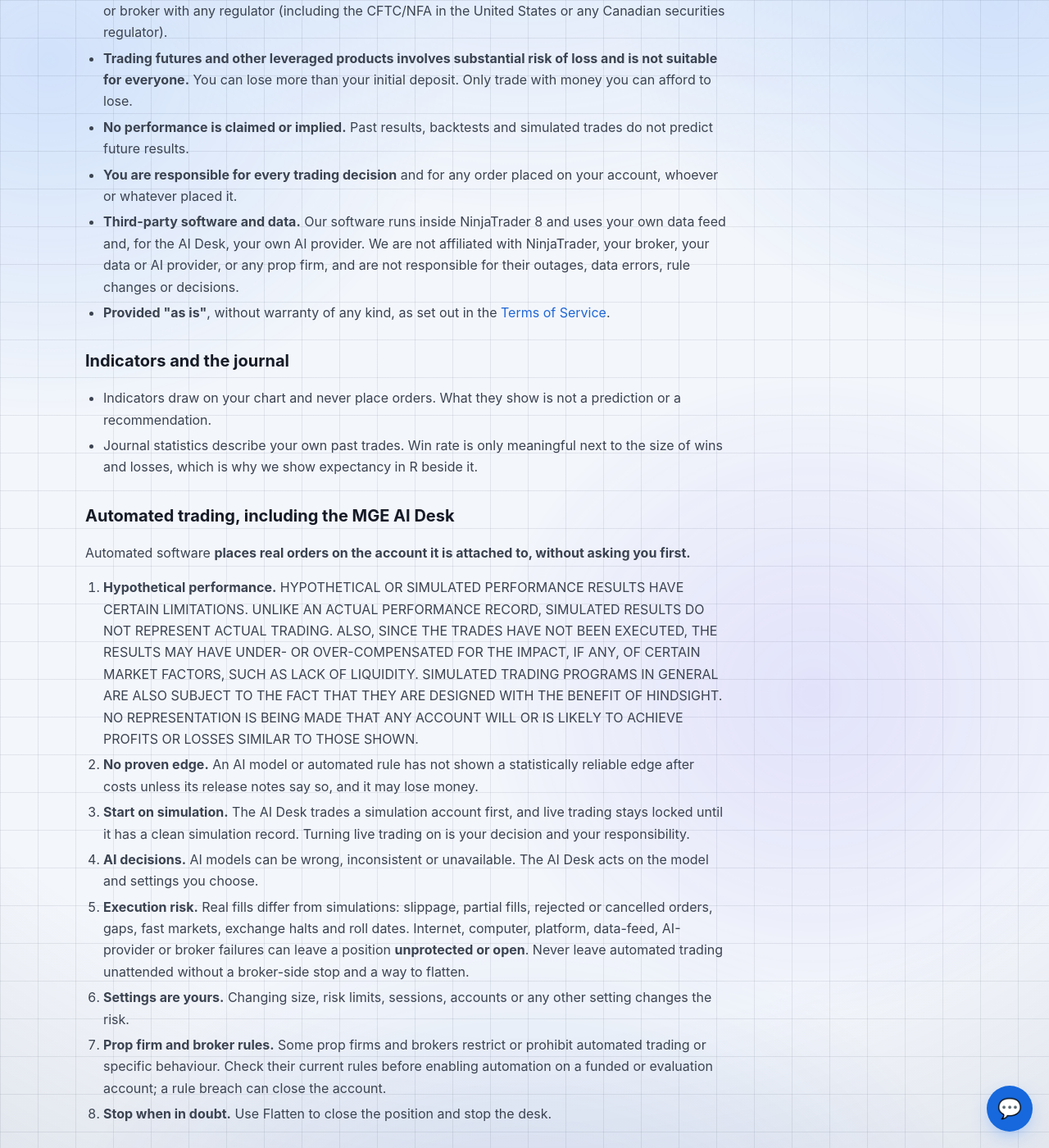
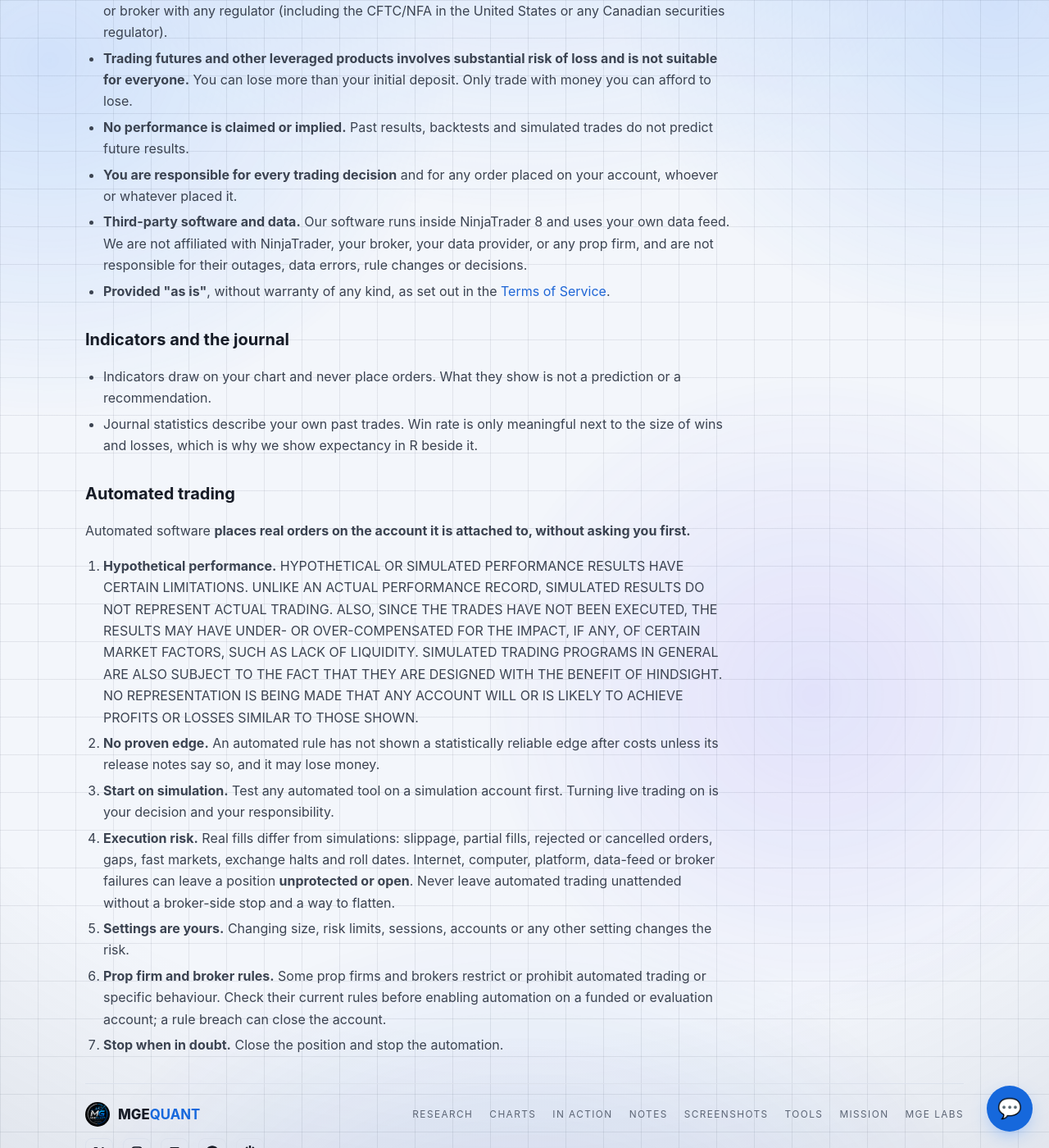
Before and after one commit to MGEQuant/MGEQuant, a Jekyll site: the page risk-disclaimer.html, which Jekyll copies as it is, in a window 1280 px wide and 1400 px high, scrolled down 597 px. Shown: the whole window at 82% size. Built offline with Jekyll 4.4.1, drawn with Linux system fonts in a browser that asks for light colours.

Commit message:
Legal pages and dev log: remove the AI desk wording until the desk is offered
Terms, privacy, risk disclaimer, refund policy and the October dev log no longer describe the AI desk
(its data flows, AI key and provider references). The risk disclaimer keeps a generic "Automated
trading" section because the homepage still shows an automated strategy video.

Co-Authored-By: Claude Sonnet 5.5 <noreply@anthropic.com>

```diff
--- a/refund-policy.html
+++ b/refund-policy.html
@@ -504,7 +504,7 @@ already paid for and then does not renew. Your journal stays readable and export
   <tr><td>Yearly</td><td>Full refund if you ask within 14 days of a yearly charge (the first purchase or a renewal). After 14 days, no refund; access continues to the end of the year.</td></tr>
   <tr><td>Any plan</td><td>Duplicate charges, charges made after you cancelled, and charges made in error are always refunded.</td></tr>
 </table>
-<p>Refunds are never given for trading results, gains or losses, live or simulated, or for AI provider, broker, data-feed or prop-firm fees,
+<p>Refunds are never given for trading results, gains or losses, live or simulated, or for broker, data-feed or prop-firm fees,
 which are paid to those companies.</p>
 
 <h2>How to ask</h2>
--- a/risk-disclaimer.html
+++ b/risk-disclaimer.html
@@ -500,8 +500,8 @@ responsible for every trade.</div>
     your initial deposit. Only trade with money you can afford to lose.</li>
   <li><b>No performance is claimed or implied.</b> Past results, backtests and simulated trades do not predict future results.</li>
   <li><b>You are responsible for every trading decision</b> and for any order placed on your account, whoever or whatever placed it.</li>
-  <li><b>Third-party software and data.</b> Our software runs inside NinjaTrader 8 and uses your own data feed and, for the AI Desk, your own AI
-    provider. We are not affiliated with NinjaTrader, your broker, your data or AI provider, or any prop firm, and are not responsible for their
+  <li><b>Third-party software and data.</b> Our software runs inside NinjaTrader 8 and uses your own data feed. We are not affiliated with
+    NinjaTrader, your broker, your data provider, or any prop firm, and are not responsible for their
     outages, data errors, rule changes or decisions.</li>
   <li><b>Provided "as is"</b>, without warranty of any kind, as set out in the <a href="terms.html">Terms of Service</a>.</li>
 </ul>
@@ -513,7 +513,7 @@ responsible for every trade.</div>
     expectancy in R beside it.</li>
 </ul>
 
-<h2>Automated trading, including the MGE AI Desk</h2>
+<h2>Automated trading</h2>
 <p>Automated software <b>places real orders on the account it is attached to, without asking you first.</b></p>
 <ol>
   <li><b>Hypothetical performance.</b> HYPOTHETICAL OR SIMULATED PERFORMANCE RESULTS HAVE CERTAIN LIMITATIONS. UNLIKE AN ACTUAL PERFORMANCE RECORD,
@@ -521,18 +521,17 @@ responsible for every trade.</div>
     FOR THE IMPACT, IF ANY, OF CERTAIN MARKET FACTORS, SUCH AS LACK OF LIQUIDITY. SIMULATED TRADING PROGRAMS IN GENERAL ARE ALSO SUBJECT TO THE FACT
     THAT THEY ARE DESIGNED WITH THE BENEFIT OF HINDSIGHT. NO REPRESENTATION IS BEING MADE THAT ANY ACCOUNT WILL OR IS LIKELY TO ACHIEVE PROFITS OR
     LOSSES SIMILAR TO THOSE SHOWN.</li>
-  <li><b>No proven edge.</b> An AI model or automated rule has not shown a statistically reliable edge after costs unless its release notes say so,
+  <li><b>No proven edge.</b> An automated rule has not shown a statistically reliable edge after costs unless its release notes say so,
     and it may lose money.</li>
-  <li><b>Start on simulation.</b> The AI Desk trades a simulation account first, and live trading stays locked until it has a clean simulation record.
+  <li><b>Start on simulation.</b> Test any automated tool on a simulation account first.
     Turning live trading on is your decision and your responsibility.</li>
-  <li><b>AI decisions.</b> AI models can be wrong, inconsistent or unavailable. The AI Desk acts on the model and settings you choose.</li>
   <li><b>Execution risk.</b> Real fills differ from simulations: slippage, partial fills, rejected or cancelled orders, gaps, fast markets, exchange
-    halts and roll dates. Internet, computer, platform, data-feed, AI-provider or broker failures can leave a position <b>unprotected or open</b>.
+    halts and roll dates. Internet, computer, platform, data-feed or broker failures can leave a position <b>unprotected or open</b>.
     Never leave automated trading unattended without a broker-side stop and a way to flatten.</li>
   <li><b>Settings are yours.</b> Changing size, risk limits, sessions, accounts or any other setting changes the risk.</li>
   <li><b>Prop firm and broker rules.</b> Some prop firms and brokers restrict or prohibit automated trading or specific behaviour. Check their current
     rules before enabling automation on a funded or evaluation account; a rule breach can close the account.</li>
-  <li><b>Stop when in doubt.</b> Use Flatten to close the position and stop the desk.</li>
+  <li><b>Stop when in doubt.</b> Close the position and stop the automation.</li>
 </ol>
 
     </article>
```
Also changed, not shown: DevelopmentLogs/Platform/2026/10-October.md (+1 -1 lines), privacy.html (+3 -7 lines), terms.html (+6 -12 lines).
